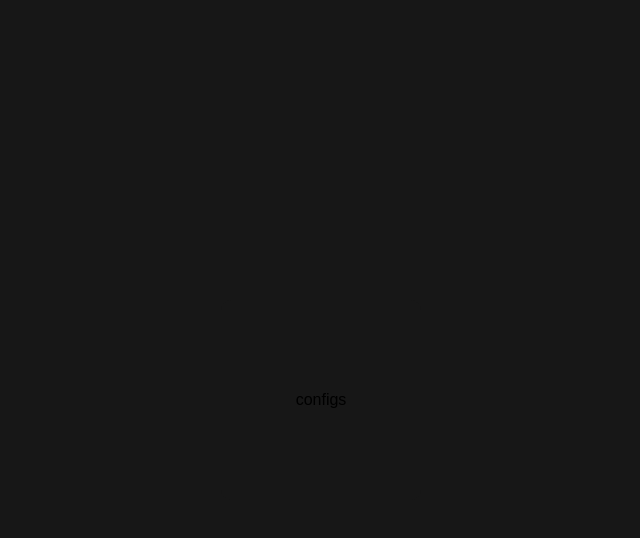
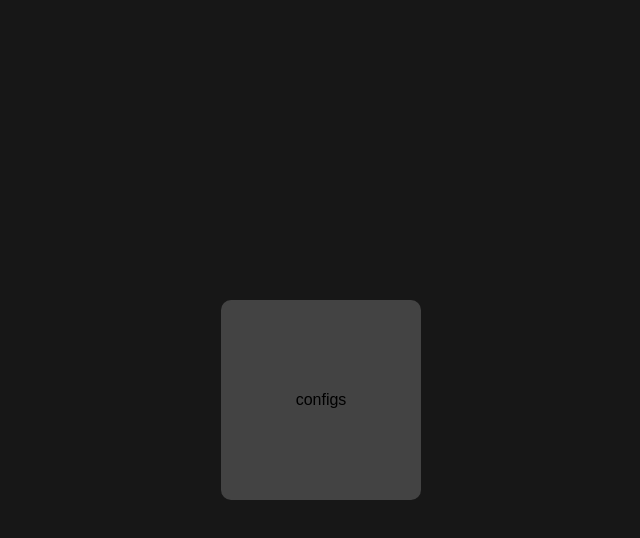
Before and after one commit to envisionss/hi, a plain HTML site: page index.html in a window 1280 px wide. In both pictures the pointer is over the button "configs". Shown: the whole page, without its empty margins (319-959 px from the left). Drawn offline with Linux system fonts and the light colour scheme.

Commit message:
Update index.html

```diff
--- a/index.html
+++ b/index.html
@@ -26,7 +26,7 @@
         }
 
         button:hover {
-            background-color: rgb(23, 23, 23);
+            background-color: rgb(67, 67, 67);
         }
     </style>
 </head>
```
